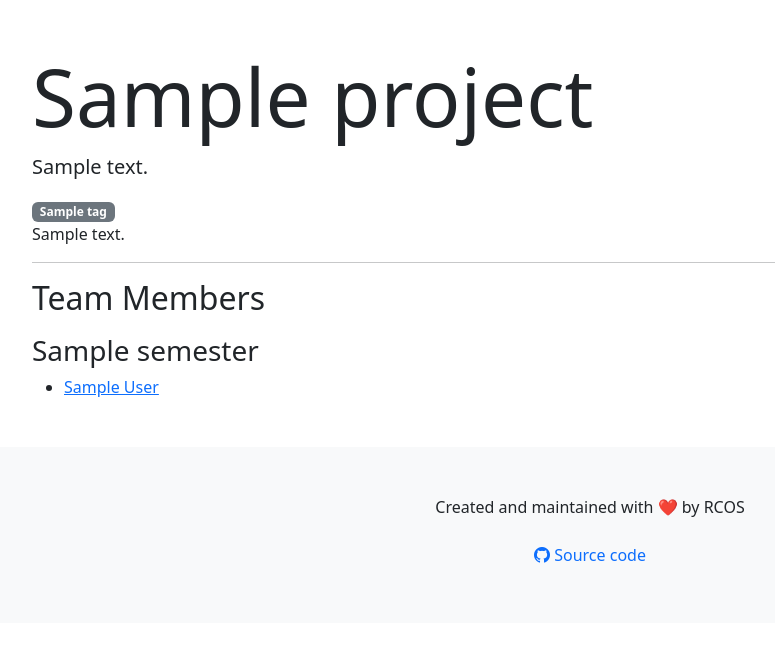
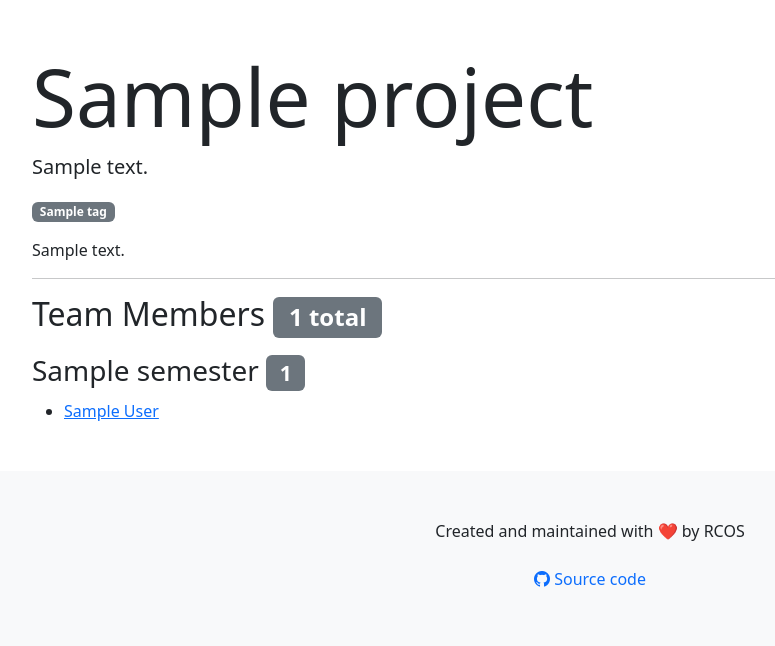
Before and after one commit to Apexal/rcos_io, a Python web app: template rcos_io/blueprints/projects/templates/projects/detail.html in a window 1280 px wide. Shown: the part 56-702 px from the top of the page, without its empty margins (50-825 px from the left). Run offline with Jinja, Linux system fonts and the light colour scheme; the template is opened without the code that fills it: most values are stand-ins (such as "Sample title", 1, 10 or a date in 2020); some libraries are stand-ins or nearby versions.

Commit message:
Improve project detail page

```diff
--- a/rcos_io/blueprints/projects/templates/projects/detail.html
+++ b/rcos_io/blueprints/projects/templates/projects/detail.html
@@ -8,22 +8,25 @@
 
 	{% include '/_includes/flashed_messages.html' %}
 
+	<div>
 		<blockquote class="blockquote">
 			<p>{{ project["short_description"] }}</p>
 		</blockquote>
 		{% for tag in project['tags'] %}
 			<span class="badge bg-secondary">{{ tag }}</span>
 		{% endfor %}
-	<div>
-		{{ description_markdown | safe }}
+		<div class="my-3">
+			{{ project["description_markdown"] | safe }}
+		</div>
 	</div>
 
 	<hr/>
 
-	<h2 class="mb-3">Team Members</h2>
+	<div class="mb-5">
+		<h2 class="mb-3">Team Members <span class="badge bg-secondary">{{ project["enrollments"]|length }} total</span></h2>
 		{% for semester_id, enrollments in enrollments_by_semester_id.items() %}
 		<div class="mb-3">
-		<h3>{{ enrollments[0]["semester"]["name"] }}</h3>
+			<h3>{{ enrollments[0]["semester"]["name"] }} <span class="badge bg-secondary">{{ enrollments|length }}</span></h3>
 			<ul>
 				{% for user in enrollments %}
 					<li>
@@ -36,14 +39,14 @@
 			</ul>
 		</div>
 		{% endfor %}
-	<!-- {% if project['enrollments'] is defined and project['enrollments']|length > 0 %}
-	{% else %}
-		<i>None yet!</i>
-	{% endif %} -->
+	</div>
 
 	{% if session.get("is_coordinator_or_above") %}
-	<hr>
-	<a href="https://rcos-hasura.up.railway.app/console/data/default/schema/public/tables/projects/browse" class="btn btn-light" target="_blank">Edit on Hasura</a>
+    <div class="btn-group ms-auto">
+      <a class="btn btn-light" href="{{ config['HASURA_CONSOLE_URL'] }}/data/default/schema/public/tables/projects/browse" target="_blank">Edit in Hasura Console
+        <i class="bi bi-box-arrow-up-right ms-2"></i>
+      </a>
+    </div>
     {% endif %}
 </div>
 {% endblock %}
```
Lines whose indentation alone changed are shown as unchanged.
